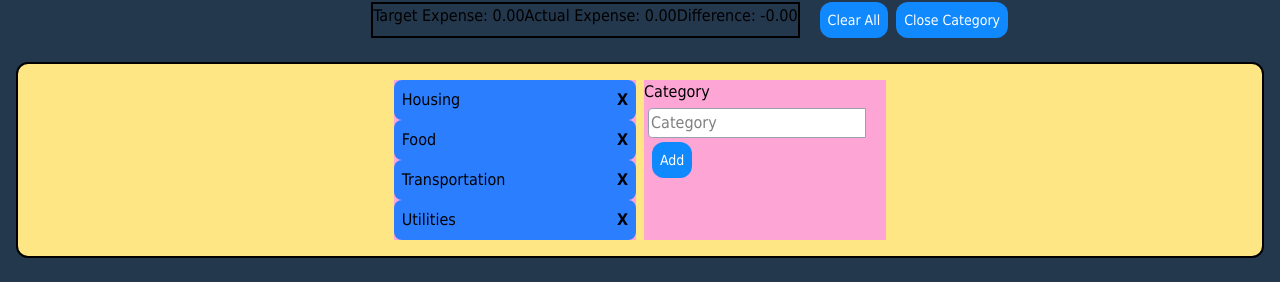
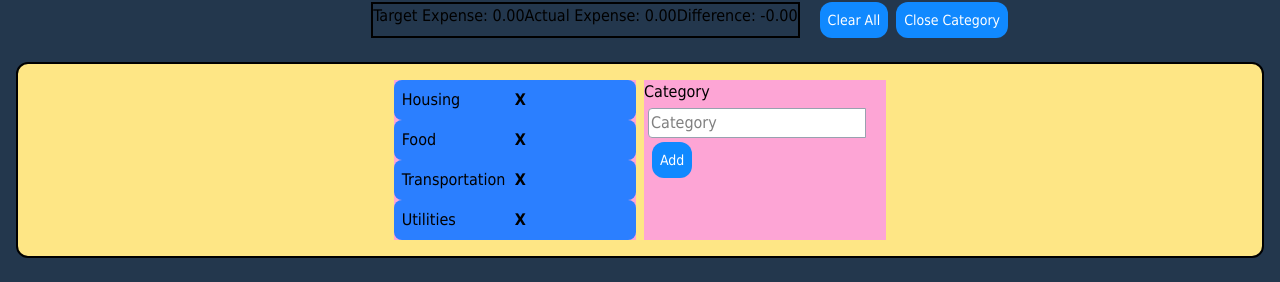
Before and after one commit to violetlea/expenseTracker, a React (Vite) app: page / in a window 1280 px wide. Both pictures are taken after a click on the button "Add Category". Shown: the part 142-424 px from the top of the page. Built offline with nearby package versions, Linux system fonts and the light colour scheme.

Commit message:
add budgets features

```diff
--- a/src/App.jsx
+++ b/src/App.jsx
@@ -5,7 +5,8 @@ import AddCategory from "./containers/addCategoryContainer";
 import AddBudget from "./containers/addBudgetContainer";
 import ManageTransaction from "./containers/transactionsContainer";
 import AddTransaction from "./containers/addTransactionContainer";
-import { Categories } from "./features/Categories/Categories";
+import  {Categories}  from "./features/Categories/Categories";
+import ManageCategoryList from "./containers/manageCategoryListContainer";
 function App() {
 	const [visible, setVisible] = useState(false);
 
--- a/src/components/RoundedDetail.jsx
+++ b/src/components/RoundedDetail.jsx
@@ -5,10 +5,12 @@ export default function RoundedDetail(props) {
 		<>
 			<div className="rounded-lg bg-blue-500 p-2 grid grid-cols-2">
 				<div className="h-full">
-					<p index={index}>{text}</p>
+					<p key={index}>{text}</p>
 				</div>
 				<div className="h-full pt-0.5 md:pt-2 lg:pt-0 align-middle">
-					<p className="text-right font-bold  " onClick={handleRemoveAction}>X</p>
+					{/* add pointer css to button */}
+					<button key={index} className="text-right font-bold" onClick={handleRemoveAction}>X</button>
+
 				</div>
 			</div>
 		</>
--- a/src/containers/manageCategoryListContainer.jsx
+++ b/src/containers/manageCategoryListContainer.jsx
@@ -1,13 +1,30 @@
 import RoundedDetail from "../components/RoundedDetail"
-
+import { useDispatch } from "react-redux";
+import { removeCategory } from "../features/Categories/categoriesSlice";
+import { useState } from "react";
 
 export default function ManageCategoryList (props) {
 
     const {allCategories} = props;
+   // const [listCat,setListCat] = useState(allCategories);
+    const dispatch = useDispatch();
+
+    const handleRemoveSelectedItem = (category) => {
+        dispatch(removeCategory(category))
+       // setListCat(allCategories)
+        //alert(category)
+    }
     return (
         <>
-            {allCategories.map((category)=> (
-                <RoundedDetail text={category} index={category.index}/>
+            {allCategories.map((category,index)=> (
+
+                <RoundedDetail text={category} index={index} key={index}
+                handleRemoveAction={() => handleRemoveSelectedItem(category)}/>
+
+
+
+
+
             ))}
 
         </>
--- /dev/null
+++ b/src/features/budgets/budgetsSlice.js
@@ -0,0 +1,26 @@
+import { createSlice } from "@reduxjs/toolkit";
+import { allCategories } from "../Categories/categoriesSlice";
+/* sample data for budgets slice
+ {
+    budgets : [
+        {
+            category: 'Housing',
+            amount: 300
+        },
+        ...
+    ]
+ }
+*/
+
+const initialState = allCategories.map((category) => ({
+	category: category,
+	amount: 0,
+}));
+
+const budgetsSlice = createSlice({
+	name: "budgets",
+	initialState: initialState,
+	reducers: {
+		editBudget: (state, action) => {},
+	},
+});
--- a/src/features/categories/categoriesSlice.js
+++ b/src/features/categories/categoriesSlice.js
@@ -1,4 +1,5 @@
 import { createSlice  } from "@reduxjs/toolkit";
+
 
 const initialState = ["Housing", "Food", "Transportation", "Utilities"];
 
@@ -9,7 +10,11 @@ const categorySlice = createSlice({
 		addCategory: (state, action) => {
 			state.push(action.payload);
 		},
-		removeCategory: (state, action) => {},
+		removeCategory: (state, action) => {
+			//const category = action.payload
+			return state.filter((catego) => catego !== action.payload)
+			alert(category)
+		},
 	},
 });
 //console.log(state.categorySlice);
```
Also changed, not shown: src/features/budgets/Budgets.jsx (added).
